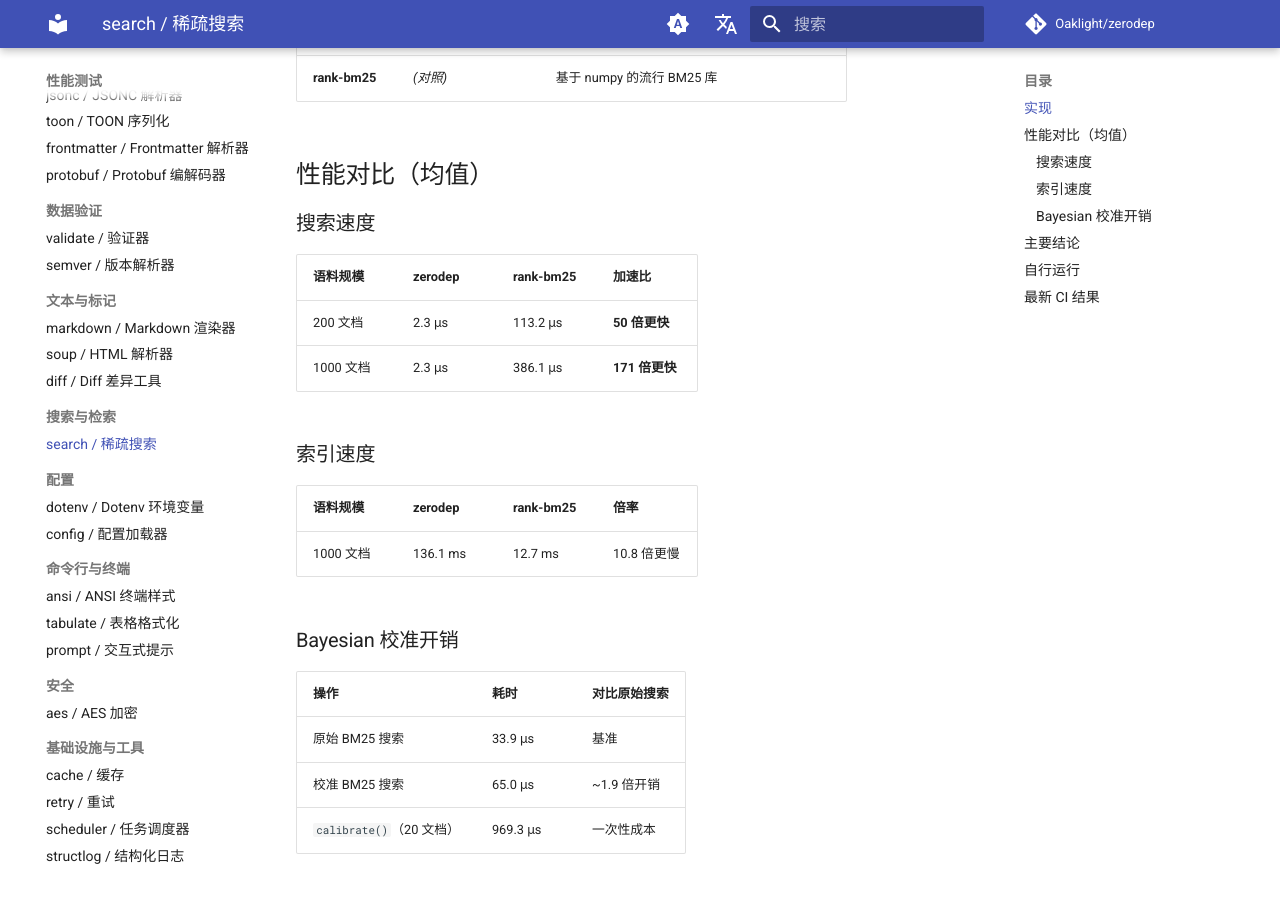
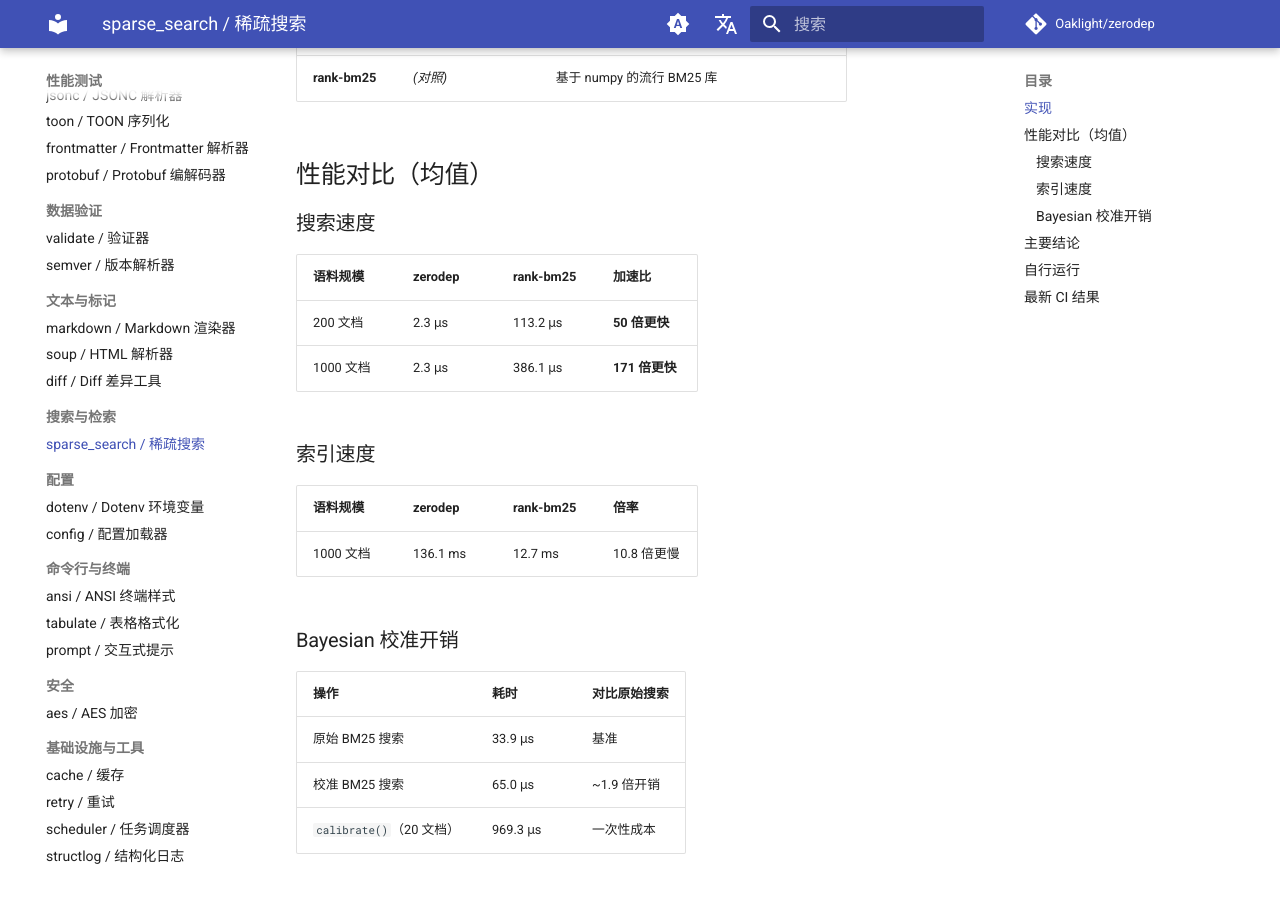
Before and after one commit to Oaklight/zerodep, an MkDocs documentation site: the page built from docs/benchmarks/sparse_search.md, in a window 1280 px wide and 900 px high, scrolled down 591 px. Built offline with MkDocs 1.6.1 and Material for MkDocs 9.7.7, drawn with Linux system fonts in a browser that asks for light colours; comment, search, counter and statistics services are not loaded.

Commit message:
docs: rename search → sparse_search references
Update mkdocstrings paths, nav entries, and doc filenames to match
the module rename from search to sparse_search.

Fixes ReadTheDocs build failure (ModuleNotFoundError: sparse_search).

```diff
--- a/mkdocs.yml
+++ b/mkdocs.yml
@@ -61,7 +61,7 @@
             - ../vcs
             - ../ansi
             - ../scheduler
-            - ../search
+            - ../sparse_search
             - ../frontmatter
             - ../config
             - ../cache
@@ -95,7 +95,7 @@
             - vcs
             - ansi
             - scheduler
-            - search
+            - sparse_search
             - frontmatter
             - config
             - cache
@@ -181,7 +181,7 @@
           - soup / HTML 解析器: modules/soup.md
           - diff / Diff 差异工具: modules/diff.md
       - 搜索与检索:
-          - search / 稀疏搜索: modules/search.md
+          - sparse_search / 稀疏搜索: modules/sparse_search.md
       - 配置:
           - dotenv / Dotenv 环境变量: modules/dotenv.md
           - config / 配置加载器: modules/config.md
@@ -226,7 +226,7 @@
           - soup / HTML 解析器: api/soup.md
           - diff / Diff 差异工具: api/diff.md
       - 搜索与检索:
-          - search / 稀疏搜索: api/search.md
+          - sparse_search / 稀疏搜索: api/sparse_search.md
       - 配置:
           - dotenv / Dotenv 环境变量: api/dotenv.md
           - config / 配置加载器: api/config.md
@@ -271,7 +271,7 @@
           - soup / HTML 解析器: benchmarks/soup.md
           - diff / Diff 差异工具: benchmarks/diff.md
       - 搜索与检索:
-          - search / 稀疏搜索: benchmarks/search.md
+          - sparse_search / 稀疏搜索: benchmarks/sparse_search.md
       - 配置:
           - dotenv / Dotenv 环境变量: benchmarks/dotenv.md
           - config / 配置加载器: benchmarks/config.md
```
Also changed, not shown: docs/api/sparse_search.md (renamed from docs/api/search.md), docs/benchmarks/sparse_search.md (renamed from docs/benchmarks/search.md), docs/modules/sparse_search.md (renamed from docs/modules/search.md).
